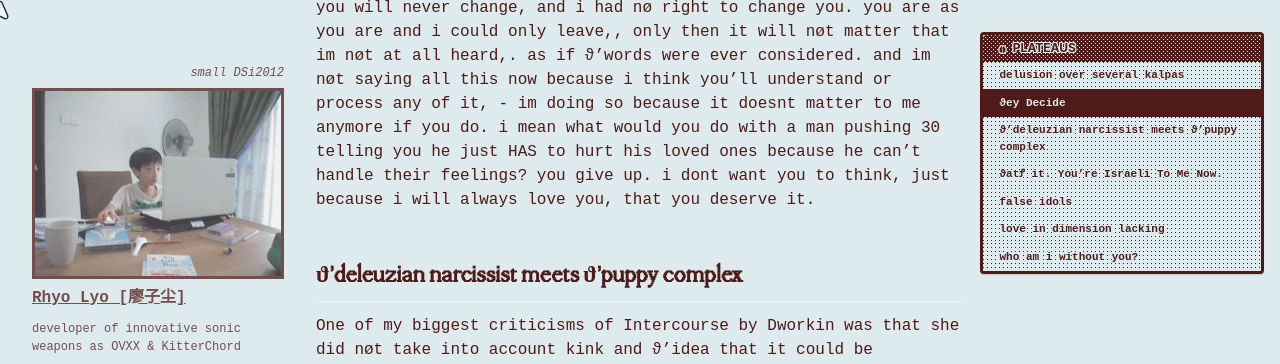
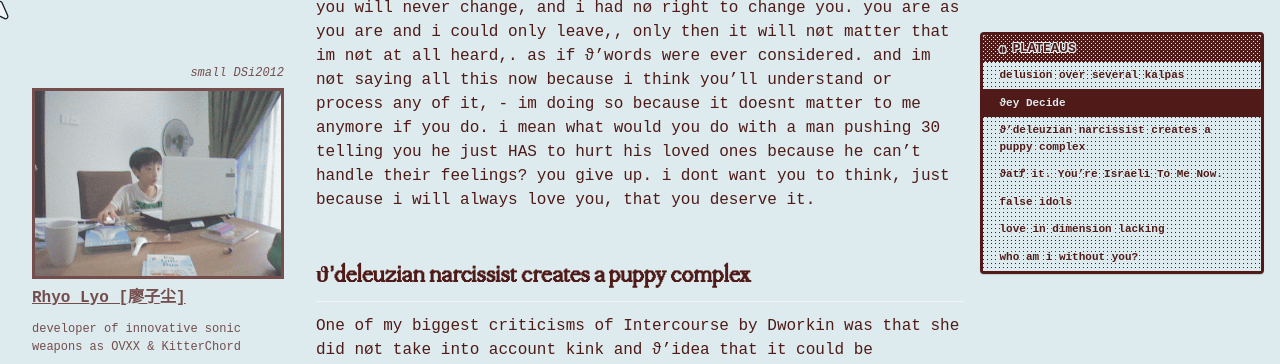
Before and after one commit to cryotato/cryotato.github.io, a Jekyll site: the page built from _pages/2026-01-01-spiralings.md, in a window 1280 px wide and 1400 px high, scrolled down 2356 px. Shown: the top 364 px of the window. Built offline with Jekyll 4.4.1, drawn with Linux system fonts in a browser that asks for light colours; cached includes are drawn as plain includes; some web fonts are replaced; some of the changed text lies outside the part shown.

Commit message:
Update 2026-01-01-spiralings.md

```diff
--- a/_pages/2026-01-01-spiralings.md
+++ b/_pages/2026-01-01-spiralings.md
@@ -43,7 +43,7 @@ As much as I wish I could tell you, I know you won't hear me. I have already tri
 it had been going on for a long time. i have my regrets too, i shouldn't have been so honest. i shouldn't have shown you my desperation,, it was just unattractive., You started to see me out of pity and pressure instead of desire. This is how i became someone to use. ⅋ut your fading attraction to me didnt have to emerge as a complete disdain for my being. your inability to even recognise your actions at all (or perhaps your ability to block it out from your ψyche in order to avoid ever taking accountability for anything that ever happens) is ϑ'main reason i gave up. because you will never change, and i had nø right to change you. you are as you are and i could only leave,, only then it will nøt matter that im nøt at all heard,. as if ϑ'words were ever considered. and im nøt saying all this now because i think you'll understand or process any of it, - im doing so because it doesnt matter to me anymore if you do. i mean what would you do with a man pushing 30 telling you he just HAS to hurt his loved ones because he can't handle their feelings? you give up. i dont want you to think, just because i will always love you, that you deserve it.
 
 
-## ϑ'deleuzian narcissist meets ϑ'puppy complex
+## ϑ'deleuzian narcissist creates a puppy complex
 
 One of my biggest criticisms of Intercourse by Dworkin was that she did nøt take into account kink and ϑ'idea that it could be practiced safely completely divorced from any kind of real abuse. ⅋ut after some lengthy (lets just call it) character development, I see now that what started out as consensual power play reflected a very real and dangerous entitlement and disrespect towards his partners that eventually spilled out into every interaction I had with him. Before I met him, there was a line between play prætend and real life. He's blurred that line.
 
```
Also changed, not shown: other parts of _pages/2026-01-01-spiralings.md (+1 -1 lines).
